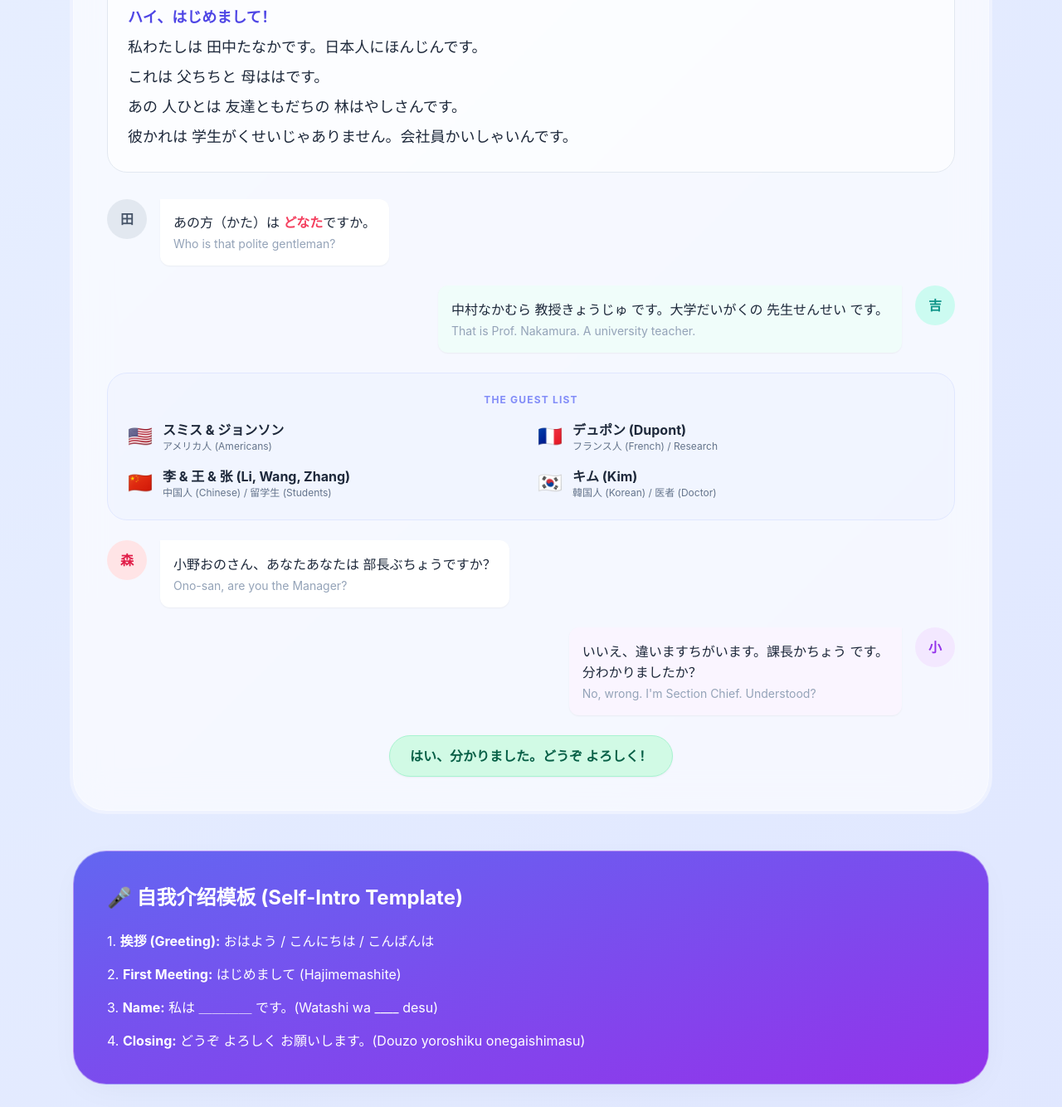
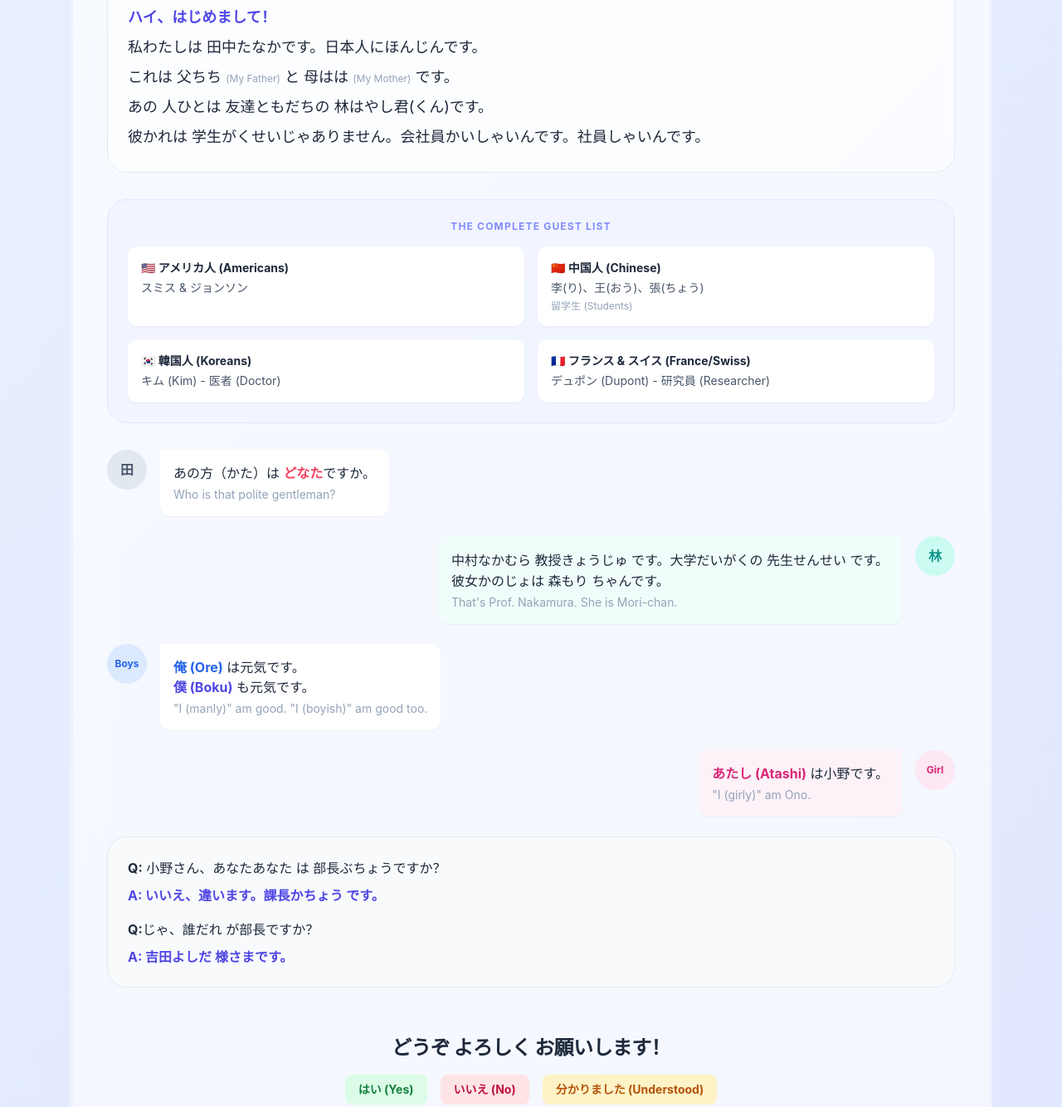
Before and after one commit to tiexiang0-alt/Japanese_Learning-, a plain HTML site: page learning/japanese/chapter2_lesson1.html in a window 1280 px wide. Shown: the part 4202-5536 px from the top of the page at 83% size. Drawn offline with nearby package versions, Linux system fonts and the light colour scheme.

Commit message:
Update Scene 03 - Grand Summary to be exhaustive

```diff
--- a/learning/japanese/chapter2_lesson1.html
+++ b/learning/japanese/chapter2_lesson1.html
@@ -1276,7 +1276,7 @@
             </div>
 
             <div class="space-y-8">
-                <!-- Narrator Intro -->
+                <!-- Narrator Intro (Family & Self) -->
                 <div class="bg-white/60 p-6 rounded-3xl border border-slate-200">
                     <p class="text-xs font-bold text-slate-400 uppercase mb-2 tracking-widest">Monologue (田中 / Tanaka)
                     </p>
@@ -1284,17 +1284,46 @@
                         <span class="font-bold text-indigo-600">ハイ、はじめまして！</span><br>
                         <span class="ruby">私<rt>わたし</rt></span>は <span class="ruby">田中<rt>たなか</rt></span>です。<span
                             class="ruby">日本人<rt>にほんじん</rt></span>です。<br>
-                        これは <span class="ruby">父<rt>ちち</rt></span>と <span class="ruby">母<rt>はは</rt></span>です。<br>
+                        これは <span class="ruby">父<rt>ちち</rt></span> <span class="text-xs text-slate-400">(My
+                            Father)</span> と <span class="ruby">母<rt>はは</rt></span> <span
+                            class="text-xs text-slate-400">(My Mother)</span> です。<br>
                         あの <span class="ruby">人<rt>ひと</rt></span>は <span class="ruby">友達<rt>ともだち</rt></span>の <span
-                            class="ruby">林<rt>はやし</rt></span>さんです。<br>
+                            class="ruby">林<rt>はやし</rt></span>君(くん)です。<br>
                         <span class="ruby">彼<rt>かれ</rt></span>は <span class="ruby">学生<rt>がくせい</rt></span>じゃありません。<span
-                            class="ruby">会社員<rt>かいしゃいん</rt></span>です。
+                            class="ruby">会社員<rt>かいしゃいん</rt></span>です。<span class="ruby">社員<rt>しゃいん</rt></span>です。
                     </p>
                 </div>
 
-                <!-- Dialogue Flow -->
+                <!-- Guest List (Nationalities & Jobs) -->
+                <div class="bg-indigo-50/50 p-6 rounded-3xl border border-indigo-100">
+                    <p class="text-xs font-bold text-indigo-400 text-center uppercase tracking-widest mb-4">The Complete
+                        Guest List</p>
+                    <div class="grid grid-cols-1 md:grid-cols-2 gap-4 text-sm">
+                        <!-- Group 1 -->
+                        <div class="bg-white p-4 rounded-xl shadow-sm">
+                            <span class="block font-bold text-slate-800 mb-1">🇺🇸 アメリカ人 (Americans)</span>
+                            <span class="text-slate-600">スミス & ジョンソン</span>
+                        </div>
+                        <div class="bg-white p-4 rounded-xl shadow-sm">
+                            <span class="block font-bold text-slate-800 mb-1">🇨🇳 中国人 (Chinese)</span>
+                            <span class="text-slate-600">李(り)、王(おう)、張(ちょう)</span>
+                            <span class="block text-xs text-slate-400 mt-1">留学生 (Students)</span>
+                        </div>
+                        <!-- Group 2 -->
+                        <div class="bg-white p-4 rounded-xl shadow-sm">
+                            <span class="block font-bold text-slate-800 mb-1">🇰🇷 韓国人 (Koreans)</span>
+                            <span class="text-slate-600">キム (Kim) - 医者 (Doctor)</span>
+                        </div>
+                        <div class="bg-white p-4 rounded-xl shadow-sm">
+                            <span class="block font-bold text-slate-800 mb-1">🇫🇷 フランス & スイス (France/Swiss)</span>
+                            <span class="text-slate-600">デュポン (Dupont) - 研究員 (Researcher)</span>
+                        </div>
+                    </div>
+                </div>
+
+                <!-- Dialogue (Pronouns & Honorifics) -->
                 <div class="space-y-6">
-                    <!-- Tanaka Introduces Guests -->
+                    <!-- Dialogue 1: Polite Identification -->
                     <div class="flex gap-4 items-start">
                         <div
                             class="w-12 h-12 rounded-full bg-slate-200 flex-shrink-0 flex items-center justify-center font-bold text-slate-600">
@@ -1306,94 +1335,73 @@
                             </p>
                         </div>
                     </div>
-
-                    <!-- Yoshida Responds -->
                     <div class="flex gap-4 items-start flex-row-reverse">
                         <div
                             class="w-12 h-12 rounded-full bg-teal-100 flex-shrink-0 flex items-center justify-center font-bold text-teal-600">
-                            吉</div>
+                            林</div>
                         <div class="space-y-1 text-right">
                             <p class="bg-teal-50 p-4 rounded-xl rounded-tr-none shadow-sm text-slate-800 text-left">
                                 <span class="ruby">中村<rt>なかむら</rt></span> <span class="ruby">教授<rt>きょうじゅ</rt>
                                     </span>です。<span class="ruby">大学<rt>だいがく</rt></span>の <span class="ruby">先生<rt>せんせい
                                     </rt></span>です。<br>
-                                <span class="text-sm text-slate-400 block mt-1">That is Prof. Nakamura. A university
-                                    teacher.</span>
+                                <span class="ruby">彼女<rt>かのじょ</rt></span>は <span class="ruby">森<rt>もり</rt>
+                                    </span>ちゃんです。<br>
+                                <span class="text-sm text-slate-400 block mt-1">That's Prof. Nakamura. She is
+                                    Mori-chan.</span>
                             </p>
                         </div>
                     </div>
 
-                    <!-- Rapid Fire Intros -->
-                    <div class="bg-indigo-50/50 p-6 rounded-3xl border border-indigo-100 space-y-4">
-                        <p class="text-xs font-bold text-indigo-400 text-center uppercase tracking-widest mb-4">The
-                            Guest List</p>
-
-                        <div class="grid grid-cols-1 md:grid-cols-2 gap-4">
-                            <div class="flex gap-3 items-center">
-                                <span class="text-2xl">🇺🇸</span>
-                                <div>
-                                    <p class="font-bold text-slate-800">スミス & ジョンソン</p>
-                                    <p class="text-xs text-slate-500">アメリカ人 (Americans)</p>
-                                </div>
-                            </div>
-                            <div class="flex gap-3 items-center">
-                                <span class="text-2xl">🇫🇷</span>
-                                <div>
-                                    <p class="font-bold text-slate-800">デュポン (Dupont)</p>
-                                    <p class="text-xs text-slate-500">フランス人 (French) / Research</p>
-                                </div>
-                            </div>
-                            <div class="flex gap-3 items-center">
-                                <span class="text-2xl">🇨🇳</span>
-                                <div>
-                                    <p class="font-bold text-slate-800">李 & 王 & 张 (Li, Wang, Zhang)</p>
-                                    <p class="text-xs text-slate-500">中国人 (Chinese) / 留学生 (Students)</p>
-                                </div>
-                            </div>
-                            <div class="flex gap-3 items-center">
-                                <span class="text-2xl">🇰🇷</span>
-                                <div>
-                                    <p class="font-bold text-slate-800">キム (Kim)</p>
-                                    <p class="text-xs text-slate-500">韓国人 (Korean) / 医者 (Doctor)</p>
-                                </div>
-                            </div>
-                        </div>
-                    </div>
-
-                    <!-- Final Exchange -->
+                    <!-- Dialogue 2: Casual Conversation (Ore/Boku/Atashi) -->
                     <div class="flex gap-4 items-start">
                         <div
-                            class="w-12 h-12 rounded-full bg-rose-100 flex-shrink-0 flex items-center justify-center font-bold text-rose-600">
-                            森</div>
+                            class="w-12 h-12 rounded-full bg-blue-100 flex-shrink-0 flex items-center justify-center font-bold text-blue-600 text-xs">
+                            Boys</div>
                         <div class="space-y-1">
                             <p class="bg-white p-4 rounded-xl rounded-tl-none shadow-sm text-slate-800">
-                                <span class="ruby">小野<rt>おの</rt></span>さん、<span class="ruby">あなた<rt>あなた</rt></span>は
-                                <span class="ruby">部長<rt>ぶちょう</rt></span>ですか？<br>
-                                <span class="text-sm text-slate-400 block mt-1">Ono-san, are you the Manager?</span>
+                                <span class="font-bold text-blue-600">俺 (Ore)</span> は元気です。<br>
+                                <span class="font-bold text-indigo-600">僕 (Boku)</span> も元気です。<br>
+                                <span class="text-sm text-slate-400 block mt-1">"I (manly)" am good. "I (boyish)" am
+                                    good too.</span>
                             </p>
                         </div>
                     </div>
-
                     <div class="flex gap-4 items-start flex-row-reverse">
                         <div
-                            class="w-12 h-12 rounded-full bg-purple-100 flex-shrink-0 flex items-center justify-center font-bold text-purple-600">
-                            小</div>
+                            class="w-12 h-12 rounded-full bg-pink-100 flex-shrink-0 flex items-center justify-center font-bold text-pink-600 text-xs">
+                            Girl</div>
                         <div class="space-y-1 text-right">
-                            <p class="bg-purple-50 p-4 rounded-xl rounded-tr-none shadow-sm text-slate-800 text-left">
-                                <span class="ruby">いいえ、違います<rt>ちがいます</rt></span>。<span class="ruby">課長<rt>かちょう</rt>
-                                    </span>です。<br>
-                                <span class="ruby">分<rt>わ</rt></span>かりましたか？<br>
-                                <span class="text-sm text-slate-400 block mt-1">No, wrong. I'm Section Chief.
-                                    Understood?</span>
+                            <p class="bg-pink-50 p-4 rounded-xl rounded-tr-none shadow-sm text-slate-800 text-left">
+                                <span class="font-bold text-pink-600">あたし (Atashi)</span> は小野です。<br>
+                                <span class="text-sm text-slate-400 block mt-1">"I (girly)" am Ono.</span>
                             </p>
                         </div>
                     </div>
 
-                    <!-- Closing -->
-                    <div class="flex gap-4 items-center justify-center mt-6">
-                        <div
-                            class="bg-emerald-100 text-emerald-800 px-6 py-3 rounded-full font-bold shadow-sm border border-emerald-200">
-                            はい、分かりました。どうぞ よろしく！
+                    <!-- Dialogue 3: Business Hierarchy -->
+                    <div class="bg-slate-50 p-6 rounded-3xl border border-slate-200">
+                        <div class="flex flex-col gap-2">
+                            <p class="text-slate-800"><strong>Q:</strong> 小野さん、<span class="ruby">あなた<rt>あなた</rt>
+                                    </span>は <span class="ruby">部長<rt>ぶちょう</rt></span>ですか？</p>
+                            <p class="text-indigo-600 font-bold">A: いいえ、違います。<span class="ruby">課長<rt>かちょう</rt>
+                                    </span>です。</p>
+                            <p class="text-slate-800 mt-2"><strong>Q:</strong>じゃ、<span class="ruby">誰<rt>だれ</rt>
+                                    </span>が部長ですか？</p>
+                            <p class="text-indigo-600 font-bold">A: <span class="ruby">吉田<rt>よしだ</rt></span> <span
+                                    class="ruby">様<rt>さま</rt></span>です。</p>
+                        </div>
+                    </div>
+
+                    <!-- Closing Phrases -->
+                    <div class="text-center pt-8 border-t border-slate-100">
+                        <p class="text-2xl font-black text-slate-800 mb-4 tracking-tight">どうぞ よろしく お願いします！</p>
+                        <div class="flex justify-center gap-4">
+                            <span class="bg-green-100 text-green-700 px-4 py-2 rounded-lg text-sm font-bold">はい
+                                (Yes)</span>
+                            <span class="bg-rose-100 text-rose-700 px-4 py-2 rounded-lg text-sm font-bold">いいえ
+                                (No)</span>
+                            <span class="bg-amber-100 text-amber-700 px-4 py-2 rounded-lg text-sm font-bold">分かりました
+                                (Understood)</span>
                         </div>
                     </div>
 
```
